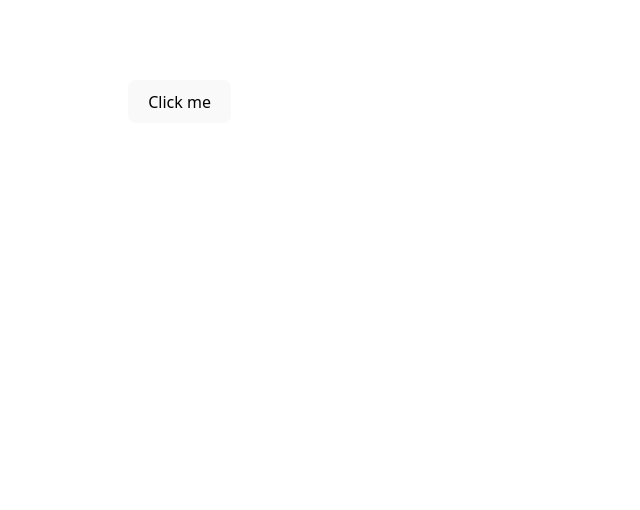
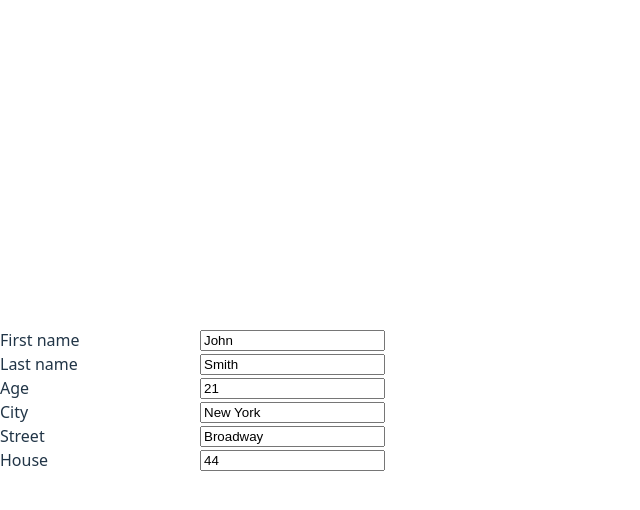
Before and after one commit to olekspyl/react19WebNicety, a React (Vite) app: page / in a window 1280 px wide. Shown: the top 510 px of the page, without its empty margins (0-640 px from the left). Built offline with nearby package versions, Linux system fonts and the light colour scheme.

Commit message:
add useFieldStateHook

```diff
--- /dev/null
+++ b/src/customHooks/useFieldState.ts
@@ -0,0 +1,34 @@
+import { cloneDeep, merge } from "lodash";
+import { useState } from "react";
+import type { DeepPartial } from "tsdef";
+
+function validatePositiveNumber(stringValue: string): number | null {
+  if (!stringValue) {
+    return null;
+  }
+  return Math.max(parseInt(stringValue), 0);
+}
+
+type useFieldState<T> = [T, (changes: DeepPartial<T>) => void]
+
+export const useFieldState = <T>(initValue: T): useFieldState<T> => {
+  const [state, setState] = useState<T>(initValue);
+
+  const mergeState = (changes: DeepPartial<T>) => {
+    setState((prevState) => {
+        const clone = cloneDeep(prevState)
+        const keys = Object.keys(changes) as (keyof T)[]
+        const key = keys[0]
+        const value = changes[key]
+let validatedValue
+        if (typeof value === 'string') {
+            validatedValue = validatePositiveNumber(value)
+        }
+      const updated = { [key]: validatedValue } as DeepPartial<T>;
+        return merge(clone, updated)
+    })
+  }
+console.log('state is new')
+  return [state, mergeState]
+};
+// type useFieldState<T> = [T, (changes: DeepPartial<T>) => void];
--- a/src/customHooks/useMergeStateExample.tsx
+++ b/src/customHooks/useMergeStateExample.tsx
@@ -1,5 +1,6 @@
 // import { Button, ChapterWrapper, PropsTable, Toolbar } from 'components';
 import { FormField } from './FormField';
+import { useFieldState } from './useFieldState';
 import { useMergedState } from './useMergedState';
 
 type Person = {
@@ -32,9 +33,12 @@ function validatePositiveNumber(stringValue: string): number | null {
     return Math.max(parseInt(stringValue), 0);
 }
 
+// сут філд стейт має викликати функцію валідейт
+
 export function UseMergedStateExample() {
     const [data, setData] = useMergedState<Person>(INITIAL_STATE);
-
+    const [fieldValue, setFieldValue] = useFieldState<Person>(INITIAL_STATE)
+console.log(INITIAL_STATE)
 
     return (
             <form>
@@ -42,8 +46,10 @@ export function UseMergedStateExample() {
                     name="firstName"
                     label="First name"
                     value={data.firstName}
-                    onChange={(firstName) => setData({ firstName })}
-                />
+                    onChange={(firstName) => {
+                    setData({ firstName });
+                    setFieldValue({firstName});
+                }}                />
                 <FormField
                     name="lastName"
                     label="Last name"
--- a/src/customHooks/useMergedState.ts
+++ b/src/customHooks/useMergedState.ts
@@ -6,8 +6,8 @@ import type { DeepPartial } from "tsdef"
 type useMergeState<T> = [T, (changes: DeepPartial<T>) => void]
 
 
-export const useMergeState = <T>(initialState: T): useMergeState<T> => {
-    const [state, setState] = useState(initialState);
+export const useMergedState = <T>(initialState: T): useMergeState<T> => {
+    const [state, setState] = useState<T>(initialState);
 
     const mergeState = (changes: DeepPartial<T>) => {
         setState((prevState) => {
--- a/src/main.tsx
+++ b/src/main.tsx
@@ -1,11 +1,12 @@
 import { StrictMode } from 'react'
 import { createRoot } from 'react-dom/client'
 import './index.css'
-import EventTest from 'EventTest'
+// import EventTest from 'EventTest'
+import { UseMergedStateExample } from 'customHooks/useMergeStateExample'
 // import AlphabetRender from 'alphabet'
 
 createRoot(document.getElementById('root')!).render(
   <StrictMode>
-    <EventTest />
+    <UseMergedStateExample />
   </StrictMode>,
 )
```
